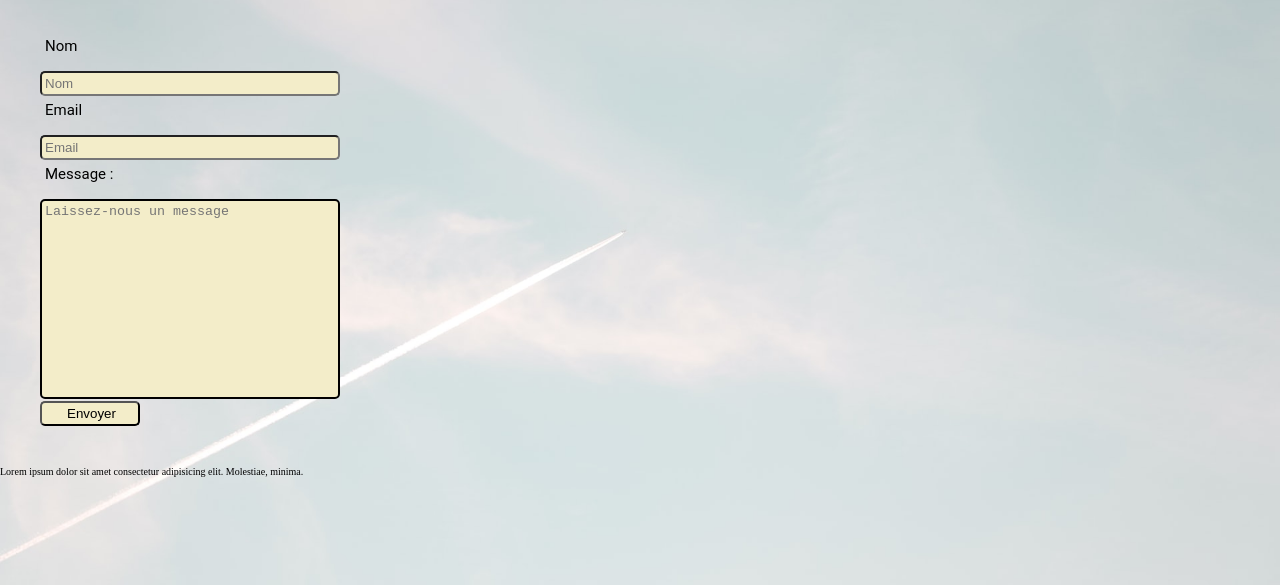
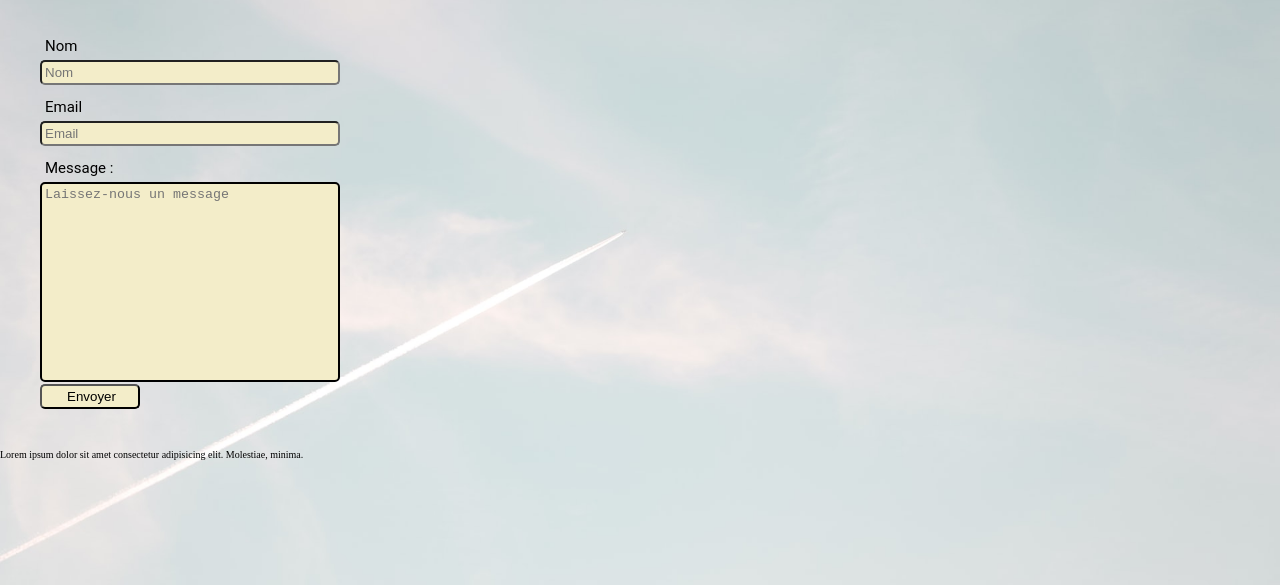
Before and after one commit to Guime81/Techchallenge-Bis, a plain HTML site: page contact.html in a window 1280 px wide. Shown: the part 215-800 px from the top of the page. Drawn offline with Linux system fonts and the light colour scheme.

Commit message:
form ok en css

```diff
--- a/contact.html
+++ b/contact.html
@@ -28,11 +28,11 @@
     <section>
         <h1 class="titre">Contactez-nous</h1>
         <form class="formulaire" action="">
-            <label for="name">Nom</label><br>
-            <input type="text" id="name" name="name" placeholder="Nom"><br>
-            <label for="mail">Email</label><br>
-            <input type="email" id="mail" name="mail" placeholder="Email"><br>
-            <label for="message">Message :</label><br>
+            <label for="name">Nom</label>
+            <input type="text" id="name" name="name" placeholder="Nom">
+            <label for="mail">Email</label>
+            <input type="email" id="mail" name="mail" placeholder="Email">
+            <label for="message">Message :</label>
             <textarea name="message" id="message" placeholder="Laissez-nous un message"></textarea><br>
             <input type="submit" value="Envoyer">
         </form>
--- a/style/style.css
+++ b/style/style.css
@@ -180,7 +180,7 @@ tbody tr:nth-child(2n){
     display: block;
     font-family: 'Roboto', sans-serif;
     font-size: 1.5rem;
-    margin: 5px 0 5px 5px;
+    margin: 13px 0 5px 5px
 }
 
 .formulaire input{
```
